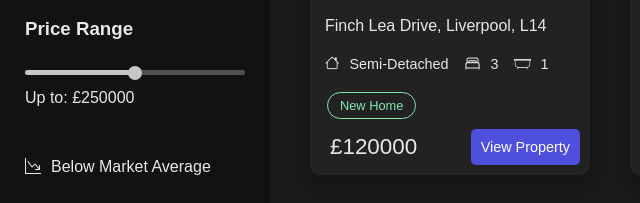
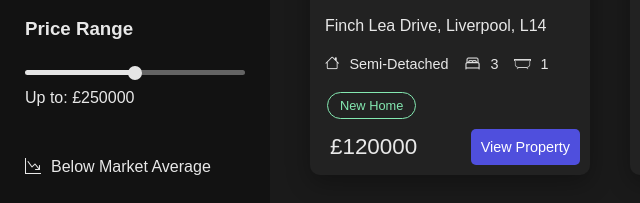
Before and after one commit to davidhowe1/Liverpool-Property-Screener, a website with bundled scripts: page index.html in a window 1280 px wide. Shown: the part 410-613 px from the top of the page, 0-640 px from the left. Built offline with nearby package versions, Linux system fonts and the light colour scheme.

Commit message:
Add files via upload

```diff
--- a/styles-dark.css
+++ b/styles-dark.css
@@ -602,8 +602,8 @@ input#slider {
     margin: 20px 0px 0px;
     outline: none;
     cursor: pointer;
-    filter: invert(85%);
-    background: linear-gradient(to right, #1a1a1a 0%, #1a1a1a 50%, #c1c1c1 50%, #c1c1c1 100%);
+    filter: invert(100%);
+    background: linear-gradient(to right, #1a1a1a 0%, #1a1a1a 50%, #9b9b9b 50%, #9b9b9b 100%);
 }
 
 #slider::-webkit-slider-thumb {
```
